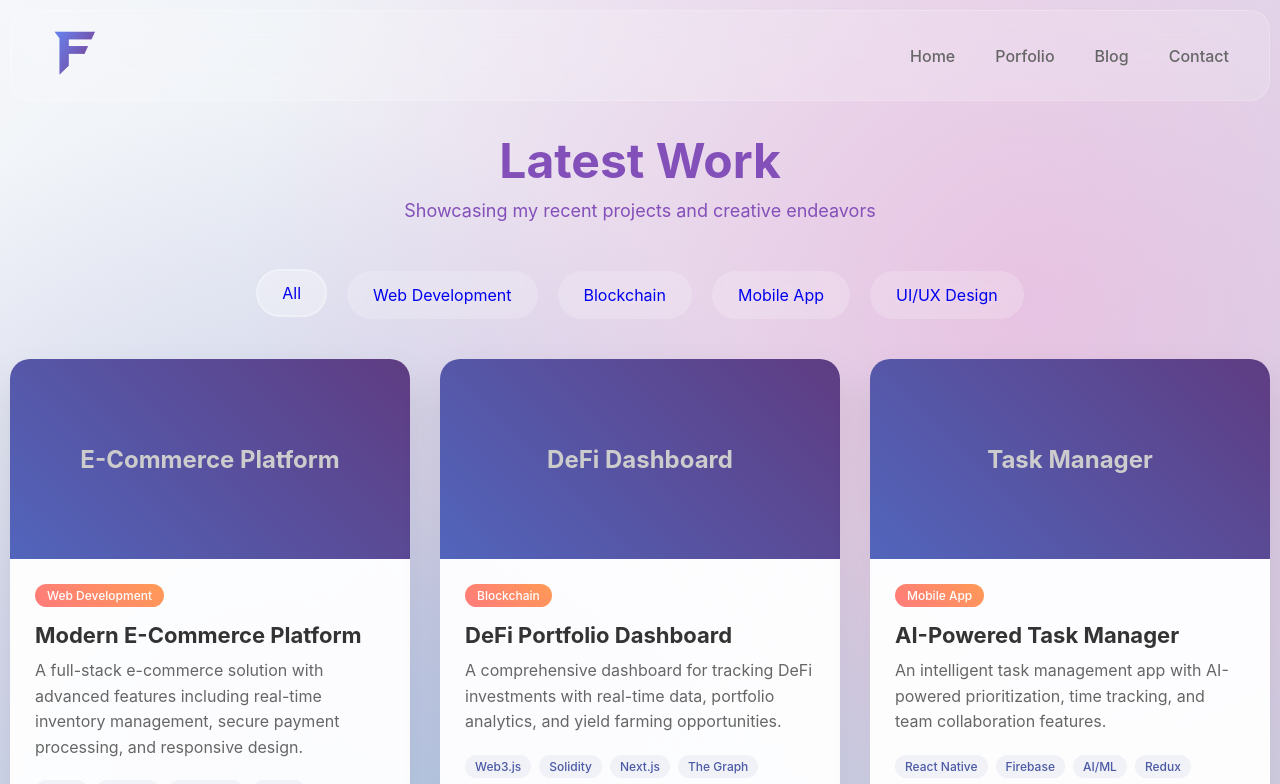
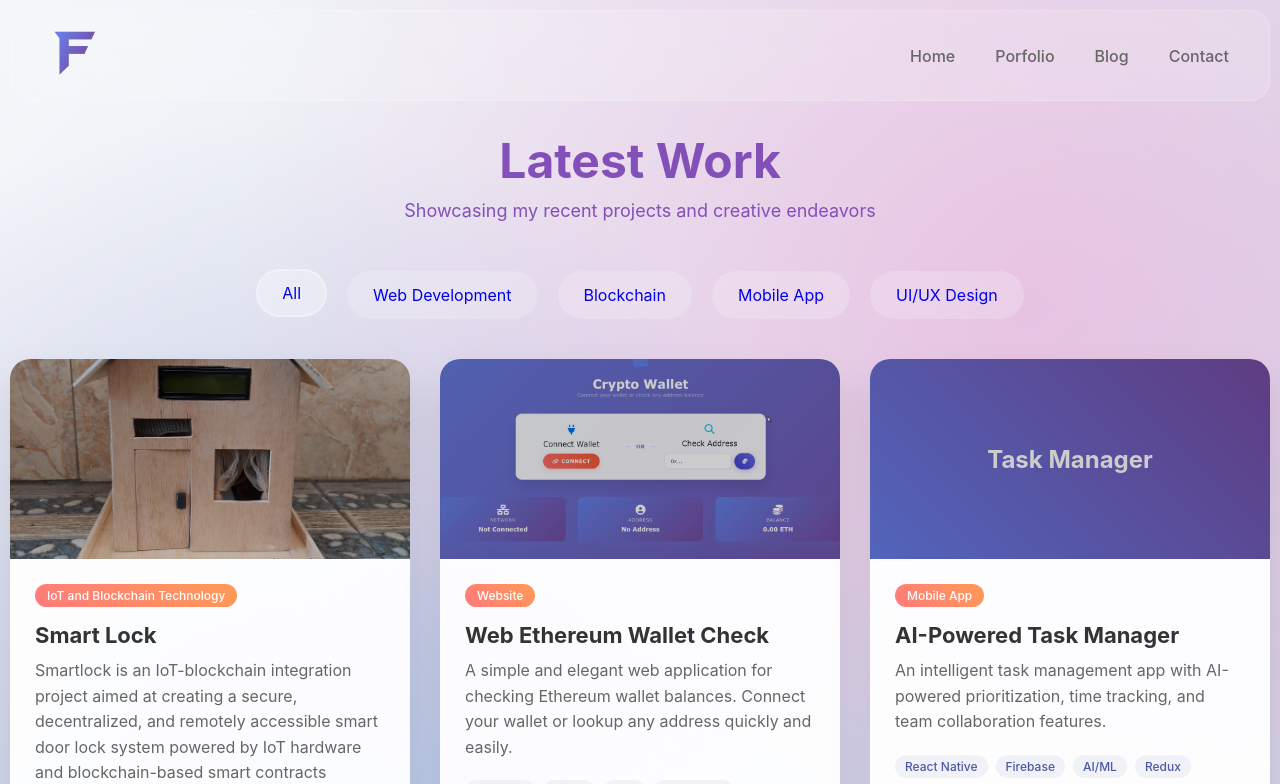
Before and after one commit to Solthera/minePortfolio, a React (Vite) app: page /Latestwork in a window 1280 px wide. Shown: the top 784 px of the page. Built offline with nearby package versions, Linux system fonts and the light colour scheme.

Commit message:
Feat: Add new feature

```diff
--- a/src/App.css
+++ b/src/App.css
@@ -698,6 +698,55 @@
             background: rgba(0,0,0,0.2);
         }
 
+        .project-image1 {
+            width: 100%;
+            height: 200px;
+            background: url('../public/Smartlock.jpg') no-repeat center center;
+            background-size: cover; /* gambar akan ngecover penuh kotak, tanpa distorsi */
+            position: relative;
+            display: flex;
+            align-items: center;
+            justify-content: center;
+            color: white;
+            font-size: 24px;
+            font-weight: bold;
+        }
+
+        .project-image1::before {
+            content: '';
+            position: absolute;
+            top: 0;
+            left: 0;
+            right: 0;
+            bottom: 0;
+            background: rgba(0,0,0,0.2);
+        }
+
+        .project-image2 {
+            width: 100%;
+            height: 200px;
+            background: url('../public/ethwallet.png') no-repeat center center;
+            background-size: cover; /* gambar akan ngecover penuh kotak, tanpa distorsi */
+            position: relative;
+            display: flex;
+            align-items: center;
+            justify-content: center;
+            color: white;
+            font-size: 24px;
+            font-weight: bold;
+        }
+
+        .project-image2::before {
+            content: '';
+            position: absolute;
+            top: 0;
+            left: 0;
+            right: 0;
+            bottom: 0;
+            background: rgba(0,0,0,0.2);
+        }
+
+
         .project-content {
             padding: 25px;
         }
--- a/src/components/card/Firstcard.jsx
+++ b/src/components/card/Firstcard.jsx
@@ -1,24 +1,25 @@
 export default function Firstcard() {
     return (
         <div className="project-card">
-                <div className="project-image">
-                    E-Commerce Platform
+                <div className="project-image1">
+
                 </div>
                 <div className="project-content">
-                    <div className="project-category">Web Development</div>
-                    <h3 className="project-title">Modern E-Commerce Platform</h3>
+                    <div className="project-category">IoT and Blockchain Technology</div>
+                    <h3 className="project-title">Smart Lock</h3>
                     <p className="project-description">
-                        A full-stack e-commerce solution with advanced features including real-time inventory management, secure payment processing, and responsive design.
+                        Smartlock is an IoT-blockchain integration project aimed at creating a secure, decentralized,
+                        and remotely accessible smart door lock system powered by IoT hardware and blockchain-based smart contracts
                     </p>
                     <div className="project-technologies">
+                        <span className="tech-tag">Solidity</span>
+                        <span className="tech-tag">Express.js</span>
                         <span className="tech-tag">React</span>
-                        <span className="tech-tag">Node.js</span>
-                        <span className="tech-tag">MongoDB</span>
-                        <span className="tech-tag">Stripe</span>
+                        <span className="tech-tag">C++</span>
                     </div>
                     <div className="project-links">
                         <a href="#" className="project-link primary">Live Demo</a>
-                        <a href="#" className="project-link">View Code</a>
+                        <a href="https://github.com/Itsjustrell/Smartlock.git" className="project-link" target="blank">View Code</a>
                     </div>
                 </div>
             </div>
--- a/src/components/card/Secondcard.jsx
+++ b/src/components/card/Secondcard.jsx
@@ -1,24 +1,24 @@
 export default function Secondcard() {
     return (
         <div className="project-card">
-                <div className="project-image">
-                    DeFi Dashboard
+                <div className="project-image2">
+
                 </div>
                 <div className="project-content">
-                    <div className="project-category">Blockchain</div>
-                    <h3 className="project-title">DeFi Portfolio Dashboard</h3>
+                    <div className="project-category">Website</div>
+                    <h3 className="project-title">Web Ethereum Wallet Check</h3>
                     <p className="project-description">
-                        A comprehensive dashboard for tracking DeFi investments with real-time data, portfolio analytics, and yield farming opportunities.
+                        A simple and elegant web application for checking Ethereum wallet balances. Connect your wallet or lookup any address quickly and easily.
                     </p>
                     <div className="project-technologies">
-                        <span className="tech-tag">Web3.js</span>
-                        <span className="tech-tag">Solidity</span>
-                        <span className="tech-tag">Next.js</span>
-                        <span className="tech-tag">The Graph</span>
+                        <span className="tech-tag">Ethers.js</span>
+                        <span className="tech-tag">React</span>
+                        <span className="tech-tag">Vite</span>
+                        <span className="tech-tag">Javascript</span>
                     </div>
                     <div className="project-links">
-                        <a href="#" className="project-link primary">Live Demo</a>
-                        <a href="#" className="project-link">View Code</a>
+                        <a href="https://ethereum-wallet-check.vercel.app/" target="blank" className="project-link primary">Live Demo</a>
+                        <a href="https://github.com/Solthera/Ethereum-wallet-check.git" target="blank" className="project-link">View Code</a>
                     </div>
                 </div>
             </div>
```
Also changed, not shown: public/Smartlock.jpg (added), public/ethwallet.png (added).
